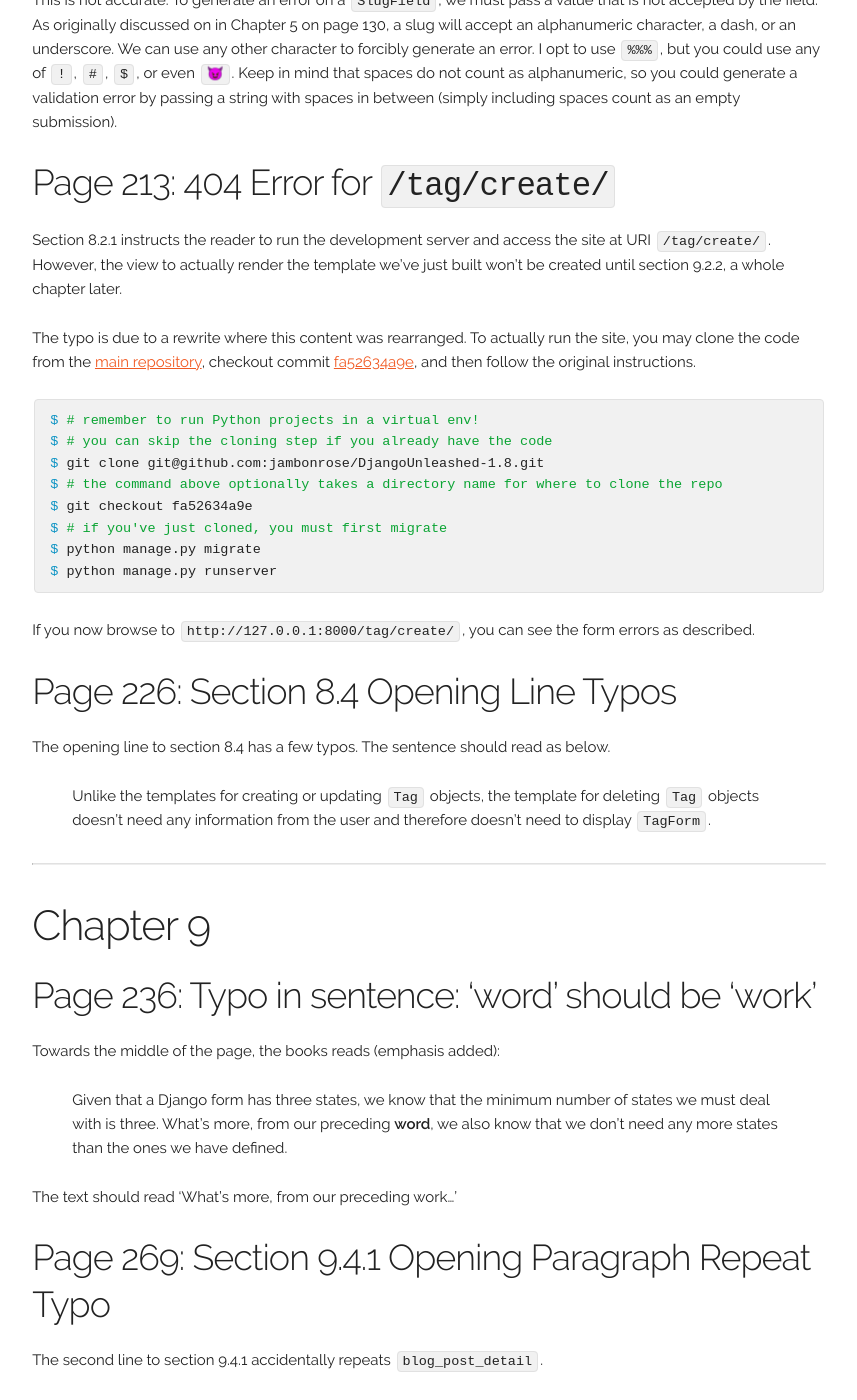
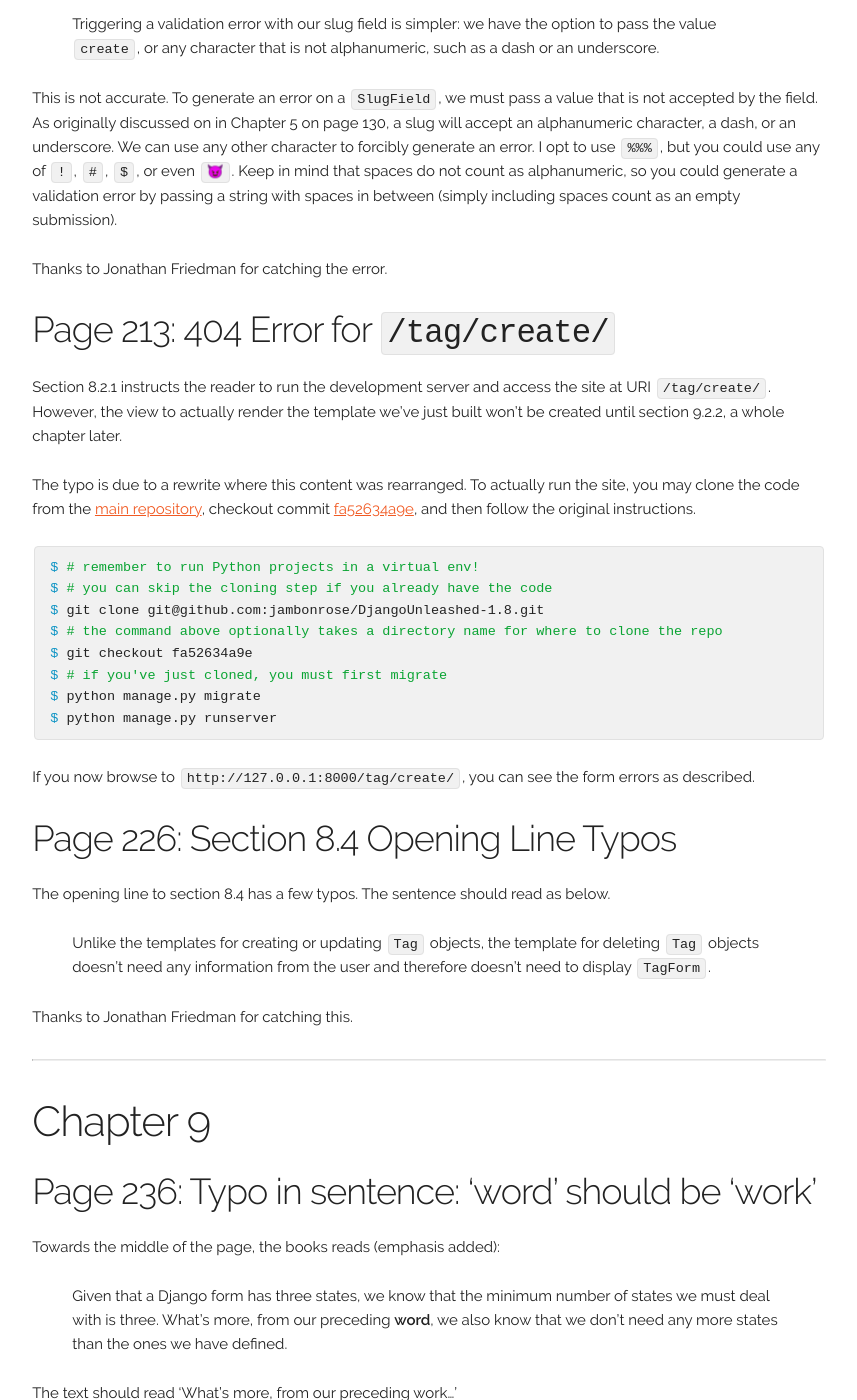
Before and after one commit to jambonrose/django-unleashed.com, a Jekyll site: the page built from src/errata.html, in a window 1280 px wide and 1400 px high, scrolled down 5874 px. Shown: the whole window, without its empty margins (211-1068 px from the left). Built offline with Jekyll 4.4.1, drawn with Linux system fonts in a browser that asks for light colours; some of the changed text lies outside the part shown.

Commit message:
📝🔨 Credit Jonathan Friedman (#12)

```diff
--- a/src/_errata/ch03_pg038_capital_F_CharField.markdown
+++ b/src/_errata/ch03_pg038_capital_F_CharField.markdown
@@ -9,3 +9,5 @@ The second paragraph on page 38 refers to Django's `CharField` multiple
 times. In once instance, the field is mistakenly printed as `Charfield`
 - the *F* should be captialized to properly refer to the Python class
 (as Python variables are case-sensitive).
+
+Thanks to Jonathan Friedman for catching this.
--- a/src/_errata/ch03_pg062_video_games_missing_from_output.markdown
+++ b/src/_errata/ch03_pg062_video_games_missing_from_output.markdown
@@ -10,3 +10,5 @@ feature `<Tag: Video Games>` in the output. You may see the actual code
 in action in the [Jupyter notebook on Github][Ch3 DB Notebook].
 
 [Ch3 DB Notebook]: https://github.com/jambonrose/DjangoUnleashed-1.8/blob/master/Chapter_03_Model_Managers_and_QuerySets.ipynb
+
+Thanks to Jonathan Friedman for pointing this out.
--- a/src/_errata/ch08_pg213_1_alphanumeric_recommendation_wrong.markdown
+++ b/src/_errata/ch08_pg213_1_alphanumeric_recommendation_wrong.markdown
@@ -21,3 +21,5 @@ forcibly generate an error. I opt to use `%%%`, but you could use any of
 alphanumeric, so you could generate a validation error by passing a
 string with spaces in between (simply including spaces count as an empty
 submission).
+
+Thanks to Jonathan Friedman for catching the error.
--- a/src/_errata/ch08_pg226_section_84_typo.markdown
+++ b/src/_errata/ch08_pg226_section_84_typo.markdown
@@ -11,3 +11,5 @@ read as below.
 > Unlike the templates for creating or updating `Tag` objects, the
   template for deleting `Tag` objects doesn’t need any information from
   the user and therefore doesn’t need to display `TagForm`.
+
+Thanks to Jonathan Friedman for catching this.
```
